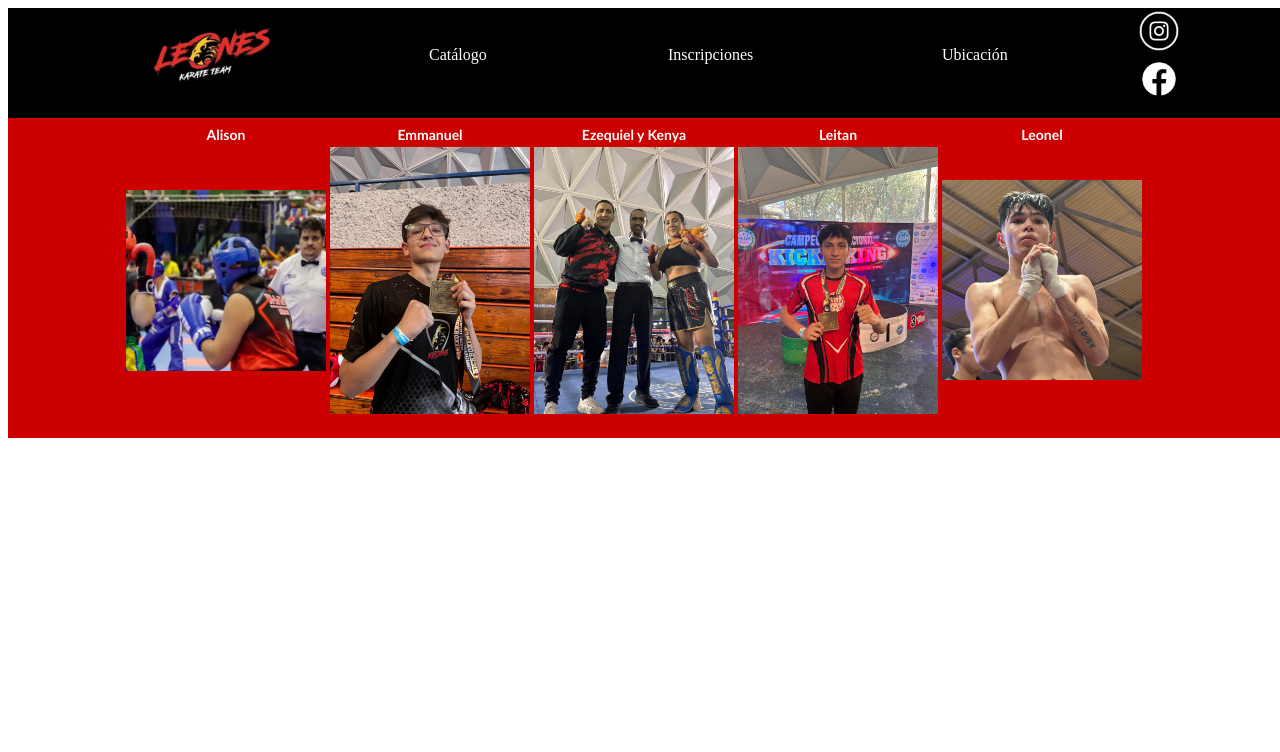
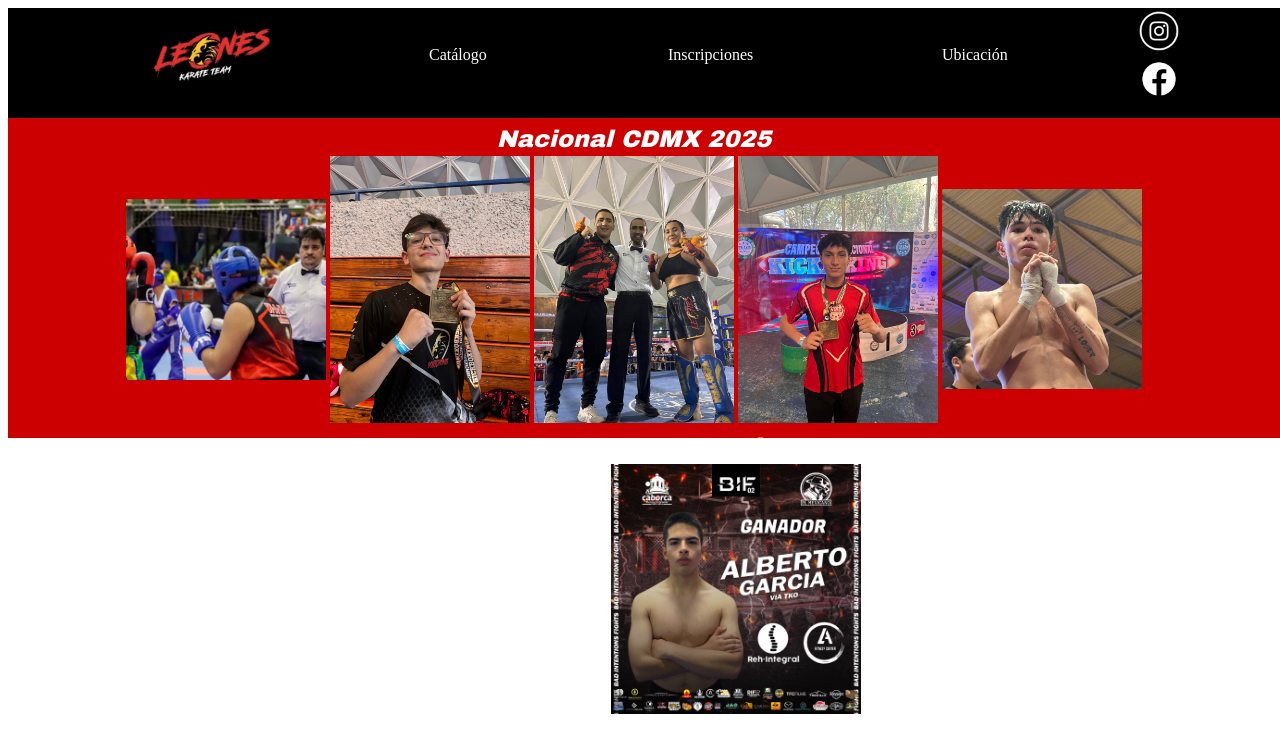
Before and after one commit to MechanicalPencils/leoneskarateteam, a plain HTML site: page index.html in a window 1280 px wide. Shown: the top 752 px of the page. Drawn offline with Linux system fonts and the light colour scheme.

Commit message:
Add files via upload

```diff
--- a/index.html
+++ b/index.html
@@ -18,14 +18,18 @@
 	text-decoration: none;
 	background-color: #C00;
 	background-repeat: no-repeat;
+	background-size: 100%;
 	margin: 0px;
 	height: 200px;
 	width: 100%;
 	padding: 115px;
-	font-family: "Trebuchet MS", Arial, Helvetica, sans-serif;
-	font-size: 14px;
+	font-family: "Arial Black", Gadget, sans-serif;
+	font-size: 24px;
 	font-weight: bolder;
 	color: #FFF;
+	font-style: italic;
+	font-variant: normal;
+	text-transform: capitalize;
 }
 </style>
 </head>
@@ -48,16 +52,12 @@
     </table>
   </div>
 </div>
-<div align="center">
+<div align="left">
   <div class="LuisAlbertoB">
     <div align="left">
       <table width="80%" border="0">
         <tr>
-          <td><div align="center">Alison</div></td>
-          <td><div align="center">Emmanuel</div></td>
-          <td><div align="center">Ezequiel y Kenya</div></td>
-          <td><div align="center">Leitan</div></td>
-          <td><div align="center">Leonel</div></td>
+          <td colspan="5"><div align="center">Nacional CDMX 2025</div></td>
         </tr>
         <tr>
           <td><div align="center"><img src="Alison nacional pelea.jpg" alt="" width="200"></div></td>
@@ -67,6 +67,21 @@
           <td><div align="center"><img src="Leonel reza pre pelea.jpg" alt="" width="200"></div></td>
         </tr>
       </table>
+      <div align="center">
+        <table width="80%" border="0">
+          <tr>
+            <td colspan="5"><div align="center">Nuestras peleas con BIF</div></td>
+          </tr>
+          <tr>
+            <td><div align="center"><a href="https://www.youtube.com/watch?v=lNEq1ZzACjw"><img src="Luis Alberto Ganador BIF 02.jpg" width="250" height="250" align="absmiddle"></a></div></td>
+            <td><div align="center"></div></td>
+            <td><div align="center"></div></td>
+            <td><div align="center"></div></td>
+            <td><div align="center"></div></td>
+          </tr>
+  </table>
+      </div>
+
     </div>
   </div>
 </div>
```
Also changed, not shown: Ezequiel BIF 04.jpg (added), Ezequiel BIF.jpg (added), Ezequiel vs Jorge Olea Bif 04.jpg (added), Leonel vs Diego Serrano BIF 01.jpg (added), Luis Alberto Ganador BIF 02.jpg (added), Luisa Fernanda vs Daniela Rodríguez BIF 01.jpg (added), difunto profe hector.jpg (added).
